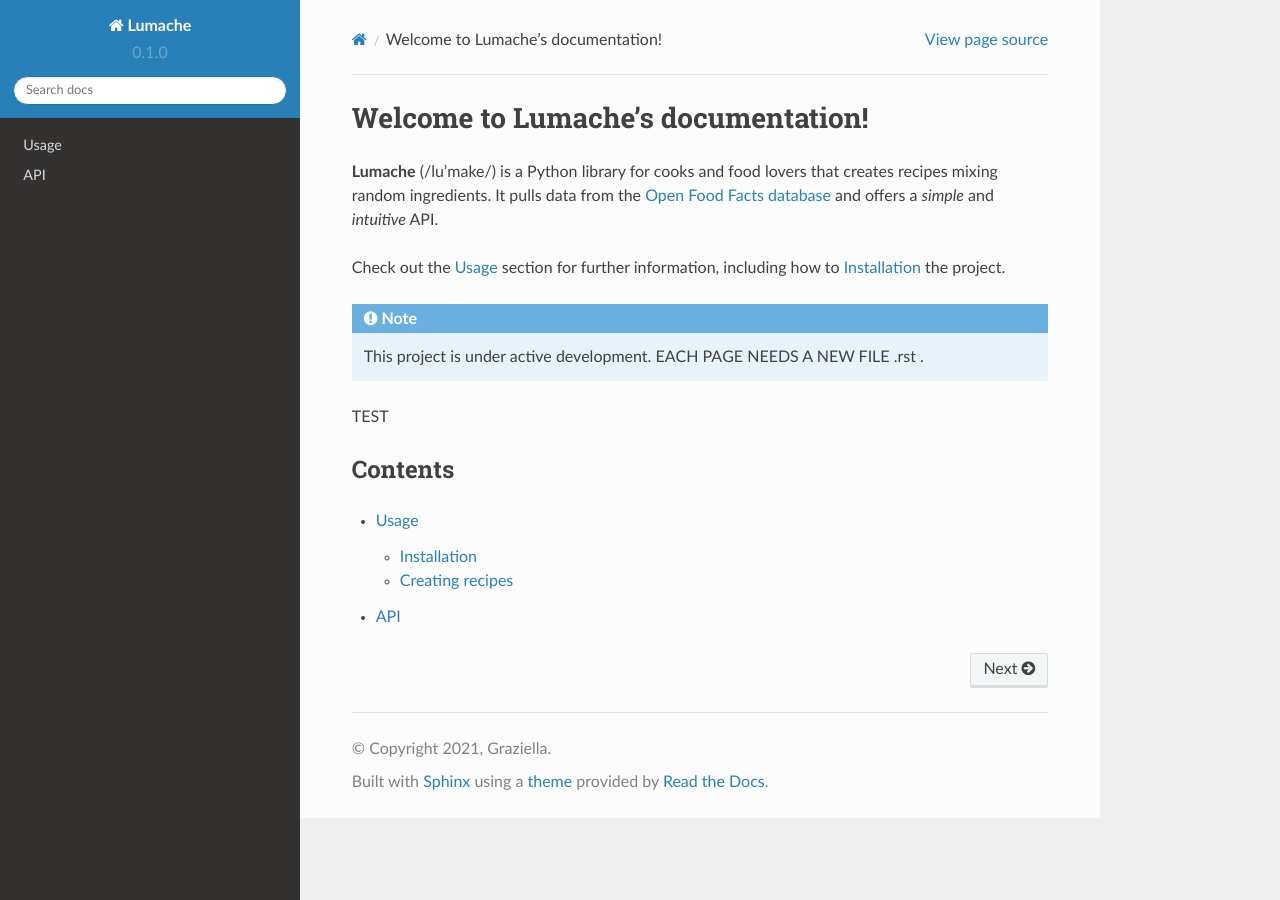
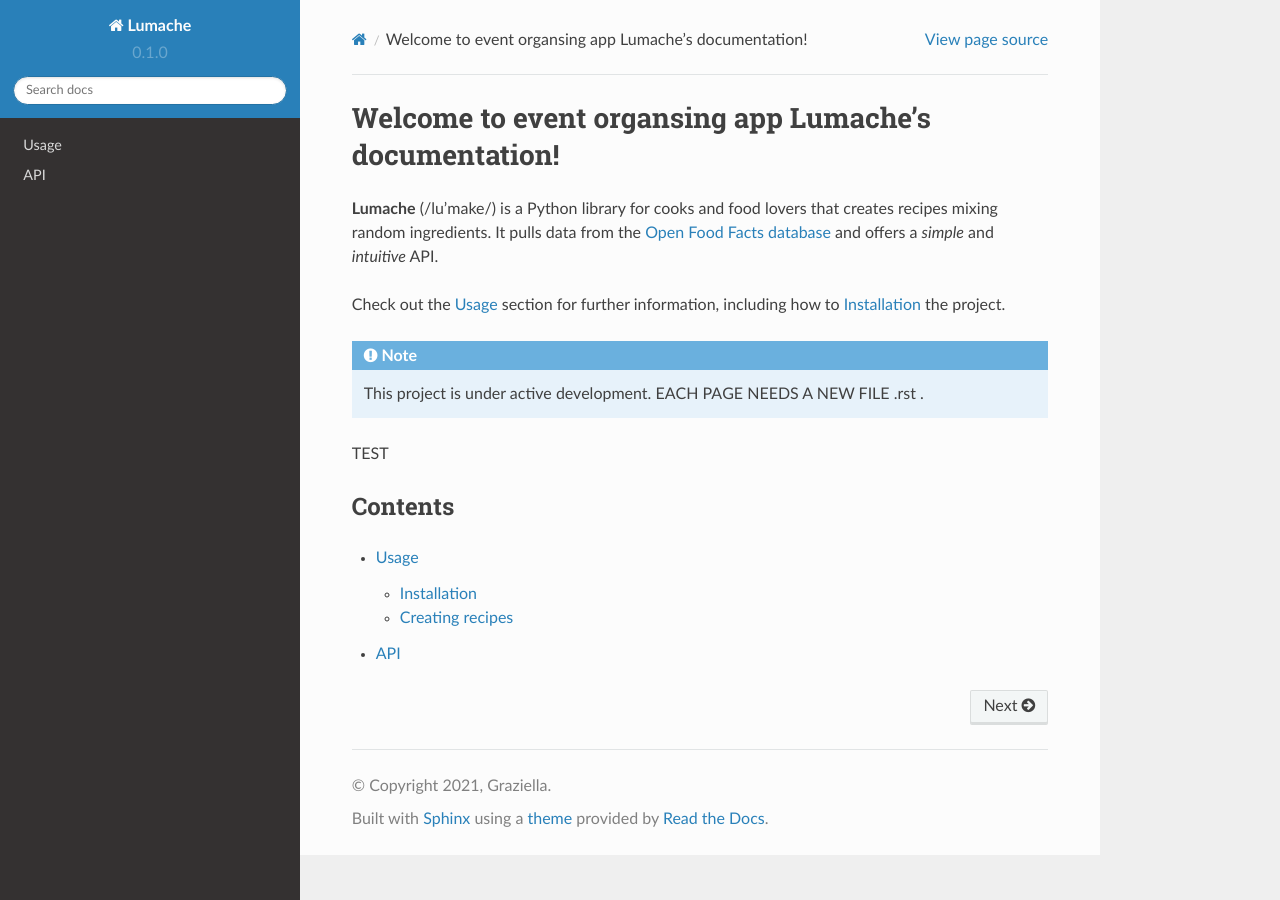
Before and after one commit to nickTaylor04/SetapDocs, a Sphinx documentation site: the page built from docs/source/index.rst, in a window 1280 px wide. Built offline with Sphinx 7.4.7 and the Read the Docs theme 2.0.0, drawn with Linux system fonts in a browser that asks for light colours.

Commit message:
Update index.rst

```diff
--- a/docs/source/index.rst
+++ b/docs/source/index.rst
@@ -1,4 +1,4 @@
-Welcome to Lumache's documentation!
+Welcome to event organsing app Lumache's documentation!
 ===================================
 
 **Lumache** (/lu'make/) is a Python library for cooks and food lovers
```
